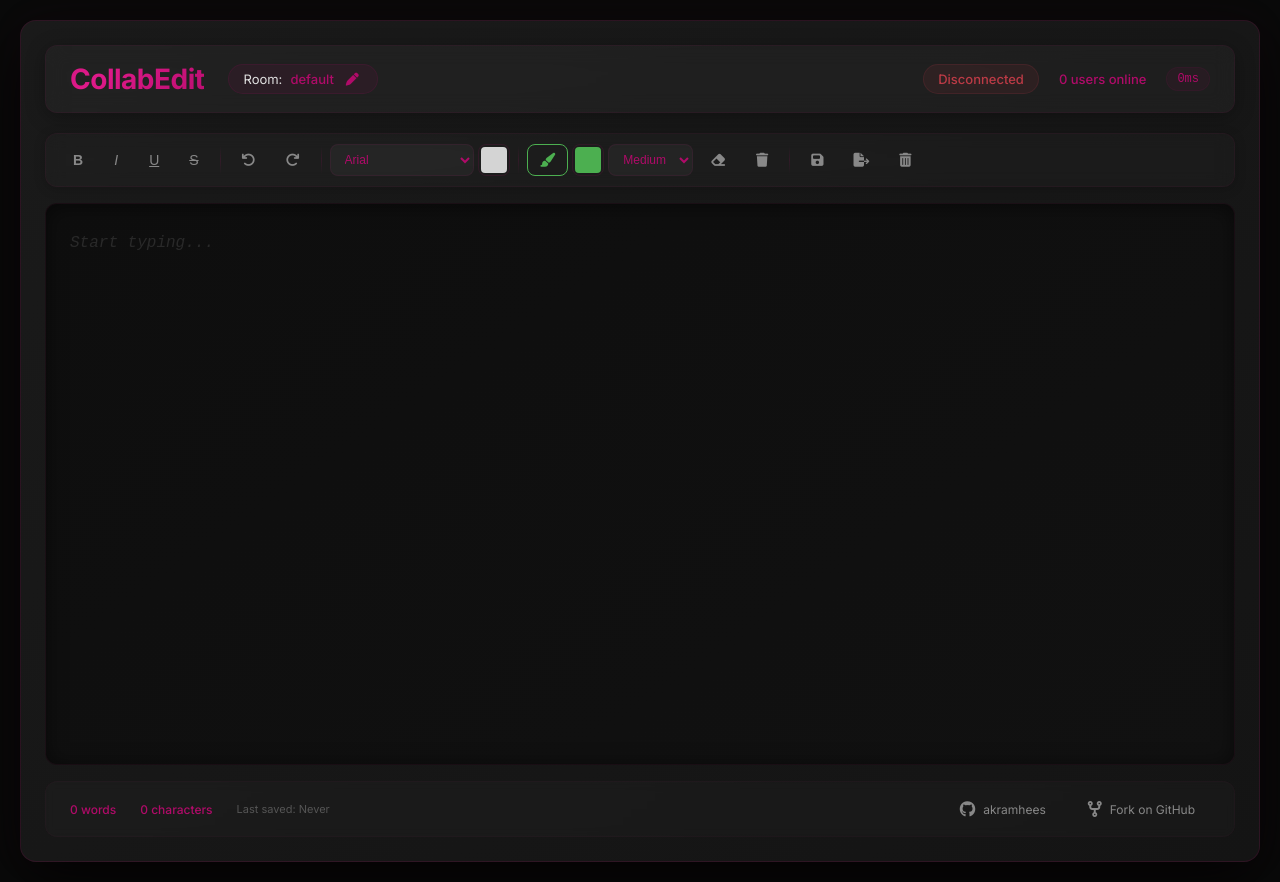
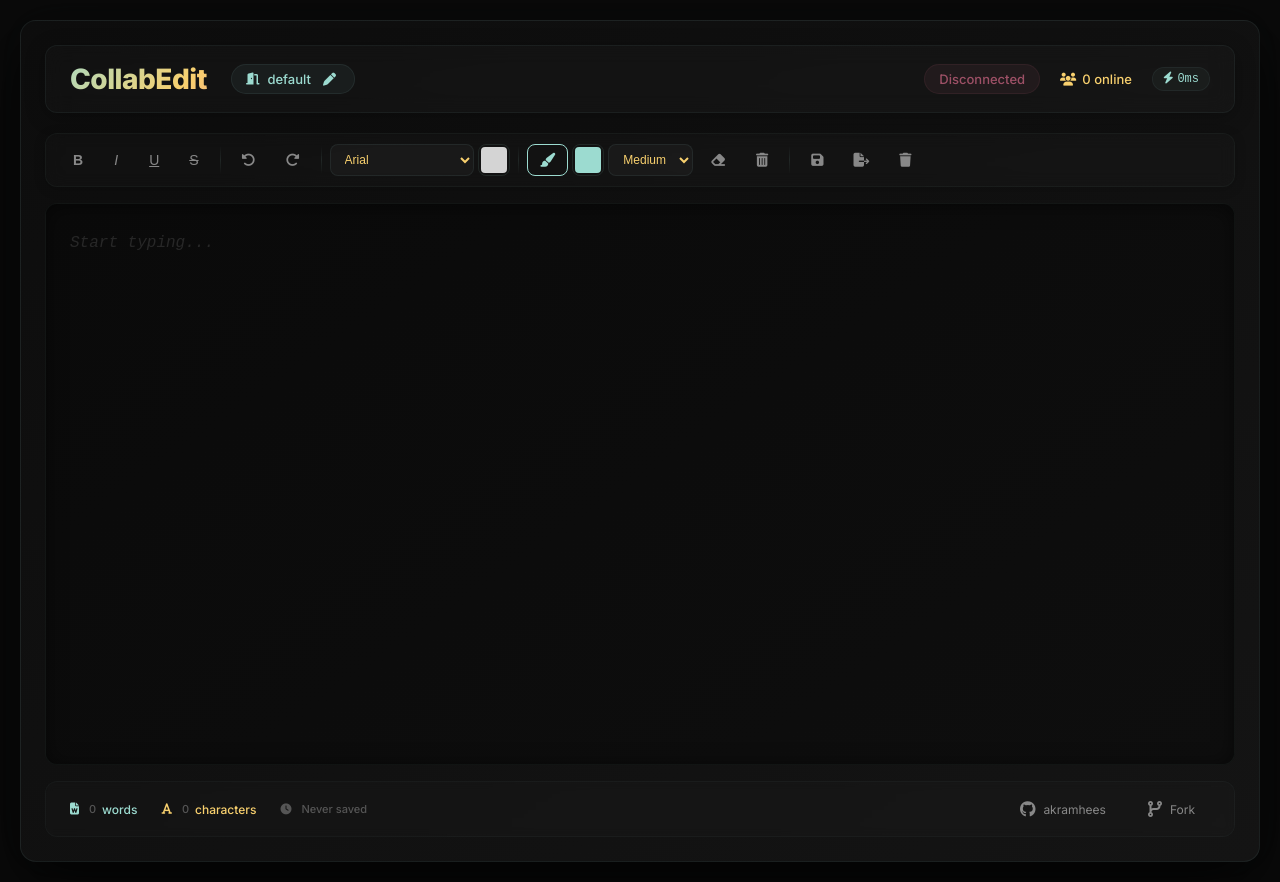
Before and after one commit to akramhees/collabedit, a website: page src/client/index.html in a window 1280 px wide. Both pictures are taken after a click on the button 547 px from the left and 160 px from the top of the page. Drawn offline with Linux system fonts and the light colour scheme.

Commit message:
feat: font awesome icons

```diff
--- a/src/client/editor.js
+++ b/src/client/editor.js
@@ -7,7 +7,7 @@ class EditorState {
     this.isDrawing = false;
     this.lastX = 0;
     this.lastY = 0;
-    this.drawColor = '#4CAF50';
+    this.drawColor = '#9CDBD0';
     this.drawSize = 4;
     this.isDrawMode = false;
     this.isRemoteUpdate = false;
@@ -15,37 +15,47 @@ class EditorState {
     this.historyIndex = -1;
     this.isUndoing = false;
     this.isEraser = false;
+    this.reconnectAttempts = 0;
+    this.maxReconnectAttempts = 20;
   }
 
   connect(roomId = 'default') {
     this.roomId = roomId;
+
     const protocol = window.location.protocol === 'https:' ? 'wss:' : 'ws:';
     const host = window.location.hostname || 'localhost';
-    const port = window.location.port || 3000;
-    const wsUrl = `${protocol}//${host}:${port}`;
+    const port = window.location.port || (window.location.protocol === 'https:' ? '' : ':3000');
+    const wsUrl = `${protocol}//${host}${port}/${roomId}`;
+
+    console.log('Connecting to WebSocket:', wsUrl);
 
     try {
       this.ws = new WebSocket(wsUrl);
 
       this.ws.onopen = () => {
         this.isConnected = true;
+        this.reconnectAttempts = 0;
         updateStatus(true);
-        console.log('Connected to server');
+        console.log('WebSocket connected successfully');
+        updateCursorInfo(1);
       };
 
       this.ws.onmessage = (event) => {
         try {
           const data = JSON.parse(event.data);
+          console.log('Received:', data.type);
           this.handleMessage(data);
         } catch (e) {
           console.error('Message parse error:', e);
         }
       };
 
-      this.ws.onclose = () => {
+      this.ws.onclose = (event) => {
         this.isConnected = false;
         updateStatus(false);
-        setTimeout(() => this.connect(this.roomId), 3000);
+        console.log('WebSocket closed:', event.code, event.reason);
+        updateCursorInfo(0);
+        this.reconnect();
       };
 
       this.ws.onerror = (error) => {
@@ -53,7 +63,18 @@ class EditorState {
       };
     } catch (e) {
       console.error('Connection error:', e);
-      setTimeout(() => this.connect(this.roomId), 3000);
+      this.reconnect();
+    }
+  }
+
+  reconnect() {
+    if (this.reconnectAttempts < this.maxReconnectAttempts) {
+      this.reconnectAttempts++;
+      const delay = Math.min(1000 * Math.pow(2, this.reconnectAttempts), 30000);
+      console.log(`Reconnecting in ${delay}ms... (attempt ${this.reconnectAttempts})`);
+      setTimeout(() => this.connect(this.roomId), delay);
+    } else {
+      console.error('Max reconnection attempts reached');
     }
   }
 
@@ -83,6 +104,7 @@ class EditorState {
         };
         img.src = data.drawing;
       }
+      console.log('Synced with server');
     } else if (data.type === 'update') {
       this.isRemoteUpdate = true;
       const currentText = editor.innerText;
@@ -90,6 +112,7 @@ class EditorState {
         editor.innerText = data.content;
         this.lastContent = data.content;
         updateStats();
+        console.log('Remote update applied');
       }
       this.isRemoteUpdate = false;
     } else if (data.type === 'draw') {
@@ -97,28 +120,33 @@ class EditorState {
         this.drawRemoteStroke(data.drawData);
         this.drawHistory.push(data.drawData);
         this.historyIndex = this.drawHistory.length - 1;
+        console.log('Remote draw applied');
       }
     } else if (data.type === 'clear_drawing') {
       if (!this.isUndoing) {
         ctx.clearRect(0, 0, canvas.width, canvas.height);
         this.drawHistory.push({ type: 'clear' });
         this.historyIndex = this.drawHistory.length - 1;
+        console.log('Remote clear applied');
       }
     } else if (data.type === 'undo_draw') {
       this.isUndoing = true;
       this.historyIndex = data.historyIndex;
       this.replayDrawHistory();
       this.isUndoing = false;
+      console.log('Remote undo applied');
     } else if (data.type === 'redo_draw') {
       this.isUndoing = true;
       this.historyIndex = data.historyIndex;
       this.replayDrawHistory();
       this.isUndoing = false;
+      console.log('Remote redo applied');
     } else if (data.type === 'erase_draw') {
       if (!this.isUndoing) {
         this.eraseRemoteStroke(data.eraseData);
         this.drawHistory.push({ type: 'erase', data: data.eraseData });
         this.historyIndex = this.drawHistory.length - 1;
+        console.log('Remote erase applied');
       }
     }
   }
@@ -133,7 +161,6 @@ class EditorState {
       if (entry.type === 'clear') {
         ctx.clearRect(0, 0, canvas.width, canvas.height);
       } else if (entry.type === 'erase') {
-        // Skip erase entries during replay - we'll re-apply them differently
         continue;
       } else if (entry.points && entry.points.length > 1) {
         ctx.beginPath();
@@ -141,7 +168,7 @@ class EditorState {
         for (let j = 1; j < entry.points.length; j++) {
           ctx.lineTo(entry.points[j].x, entry.points[j].y);
         }
-        ctx.strokeStyle = entry.color || '#4CAF50';
+        ctx.strokeStyle = entry.color || '#9CDBD0';
         ctx.lineWidth = entry.size || 4;
         ctx.lineCap = 'round';
         ctx.lineJoin = 'round';
@@ -149,7 +176,6 @@ class EditorState {
       }
     }
 
-    // Re-apply erase operations
     for (let i = 0; i <= this.historyIndex && i < this.drawHistory.length; i++) {
       const entry = this.drawHistory[i];
       if (entry.type === 'erase' && entry.data) {
@@ -170,7 +196,7 @@ class EditorState {
     for (let i = 1; i < points.length; i++) {
       ctx.lineTo(points[i].x, points[i].y);
     }
-    ctx.strokeStyle = strokeData.color || '#4CAF50';
+    ctx.strokeStyle = strokeData.color || '#9CDBD0';
     ctx.lineWidth = strokeData.size || 4;
     ctx.lineCap = 'round';
     ctx.lineJoin = 'round';
@@ -203,6 +229,9 @@ class EditorState {
         type: 'update',
         content: content
       }));
+      console.log('Update sent');
+    } else {
+      console.warn('Cannot send update - WebSocket not open');
     }
   }
 
@@ -385,8 +414,8 @@ function toggleDrawMode() {
   if (editorState.isDrawMode) {
     canvas.style.display = 'block';
     editor.style.opacity = '0.5';
-    btn.style.color = '#4CAF50';
-    btn.style.borderColor = '#4CAF50';
+    btn.style.color = '#9CDBD0';
+    btn.style.borderColor = '#9CDBD0';
     document.body.style.cursor = 'crosshair';
     document.getElementById('eraserToggle').style.display = 'inline-flex';
   } else {
@@ -406,8 +435,8 @@ function toggleEraser() {
   editorState.isEraser = !editorState.isEraser;
   const btn = document.getElementById('eraserToggle');
   if (editorState.isEraser) {
-    btn.style.color = '#f44336';
-    btn.style.borderColor = '#f44336';
+    btn.style.color = '#ED7497';
+    btn.style.borderColor = '#ED7497';
     document.body.style.cursor = 'not-allowed';
   } else {
     btn.style.color = '';
@@ -444,12 +473,16 @@ function updateStatus(connected) {
   }
 }
 
+function updateCursorInfo(count) {
+  document.getElementById('cursorInfo').textContent = count;
+}
+
 function updateStats() {
   const editor = document.getElementById('editor');
   const text = editor.innerText;
   const words = text.trim() ? text.trim().split(/\s+/).length : 0;
-  document.getElementById('wordCount').textContent = `${words} words`;
-  document.getElementById('charCount').textContent = `${text.length} characters`;
+  document.getElementById('wordCount').textContent = words;
+  document.getElementById('charCount').textContent = text.length;
 }
 
 function saveDocument() {
@@ -458,7 +491,7 @@ function saveDocument() {
   const drawing = canvas.toDataURL();
   localStorage.setItem('doc-backup', content);
   localStorage.setItem('drawing-backup', drawing);
-  document.getElementById('lastSaved').textContent = `Last saved: ${new Date().toLocaleTimeString()}`;
+  document.getElementById('lastSaved').textContent = new Date().toLocaleTimeString();
 }
 
 function exportDocument() {
@@ -557,6 +590,9 @@ function toggleRoomInput() {
 const roomId = window.location.hash.slice(1) || 'default';
 document.getElementById('roomId').textContent = roomId;
 
+console.log('Starting CollabEdit...');
+console.log('Room:', roomId);
+
 editorState.connect(roomId);
 
 const editor = document.getElementById('editor');
@@ -600,4 +636,4 @@ setInterval(() => {
 
 setTimeout(initCanvas, 100);
 
-console.log('Editor initialized with eraser and undo/redo for drawings');
+console.log('Editor initialized');
--- a/src/client/index.html
+++ b/src/client/index.html
@@ -6,7 +6,7 @@
   <title>CollabEdit - Realtime Collaborative Editor</title>
   <link rel="stylesheet" href="/styles.css">
   <link rel="stylesheet" href="https://cdnjs.cloudflare.com/ajax/libs/font-awesome/6.5.1/css/all.min.css">
-  <link href="https://fonts.googleapis.com/css2?family=Inter:wght@400;500;600;700&display=swap" rel="stylesheet">
+  <link href="https://fonts.googleapis.com/css2?family=Inter:wght@400;500;600;700;800&display=swap" rel="stylesheet">
 </head>
 <body>
   <div class="container">
@@ -14,7 +14,8 @@
       <div class="header-left">
         <h1>CollabEdit</h1>
         <div class="room-info">
-          Room: <span id="roomId">default</span>
+          <i class="fas fa-door-open" style="color:#9CDBD0;font-size:12px;"></i>
+          <span id="roomId">default</span>
           <input type="text" id="roomInput" placeholder="Change room" style="display:none;">
           <button onclick="toggleRoomInput()" title="Edit room name">
             <i class="fas fa-pen"></i>
@@ -22,9 +23,9 @@
         </div>
       </div>
       <div class="header-right">
-        <div class="status" id="status">Connecting...</div>
-        <div class="cursor-info" id="cursorInfo">0 users online</div>
-        <div class="latency" id="latency">0ms</div>
+        <div class="status" id="status"><i class="fas fa-circle" style="font-size:8px;margin-right:6px;"></i>Connecting...</div>
+        <div class="cursor-info"><i class="fas fa-users" style="margin-right:6px;"></i><span id="cursorInfo">0</span> online</div>
+        <div class="latency"><i class="fas fa-bolt" style="margin-right:4px;"></i><span id="latency">0</span>ms</div>
       </div>
     </header>
 
@@ -34,8 +35,8 @@
       <button onclick="formatText('underline')" title="Underline"><u>U</u></button>
       <button onclick="formatText('strikeThrough')" title="Strikethrough"><s>S</s></button>
       <span class="toolbar-separator"></span>
-      <button onclick="undoAction()" title="Undo"><i class="fas fa-undo"></i></button>
-      <button onclick="redoAction()" title="Redo"><i class="fas fa-redo"></i></button>
+      <button onclick="undoAction()" title="Undo"><i class="fas fa-undo-alt"></i></button>
+      <button onclick="redoAction()" title="Redo"><i class="fas fa-redo-alt"></i></button>
       <span class="toolbar-separator"></span>
       <select id="fontFamily" onchange="changeFontFamily()" title="Font family">
         <option value="Arial">Arial</option>
@@ -51,7 +52,7 @@
       <button onclick="toggleDrawMode()" id="drawToggle" title="Toggle drawing mode">
         <i class="fas fa-paint-brush"></i>
       </button>
-      <input type="color" id="drawColor" value="#4CAF50" onchange="changeDrawColor()" title="Draw color">
+      <input type="color" id="drawColor" value="#9CDBD0" onchange="changeDrawColor()" title="Draw color">
       <select id="drawSize" onchange="changeDrawSize()" title="Draw size">
         <option value="2">Small</option>
         <option value="4" selected>Medium</option>
@@ -62,12 +63,12 @@
         <i class="fas fa-eraser"></i>
       </button>
       <button onclick="clearDrawing()" title="Clear all drawings">
-        <i class="fas fa-trash"></i>
+        <i class="fas fa-trash-alt"></i>
       </button>
       <span class="toolbar-separator"></span>
       <button onclick="saveDocument()" title="Save"><i class="fas fa-save"></i></button>
       <button onclick="exportDocument()" title="Export"><i class="fas fa-file-export"></i></button>
-      <button onclick="clearDocument()" title="Clear all"><i class="fas fa-trash-alt"></i></button>
+      <button onclick="clearDocument()" title="Clear all"><i class="fas fa-trash"></i></button>
     </div>
 
     <div id="editor-container">
@@ -77,9 +78,9 @@
 
     <div class="footer">
       <div class="footer-left">
-        <span id="wordCount">0 words</span>
-        <span id="charCount">0 characters</span>
-        <span id="lastSaved">Last saved: Never</span>
+        <span><i class="fas fa-file-word" style="margin-right:4px;"></i><span id="wordCount">0</span> words</span>
+        <span><i class="fas fa-font" style="margin-right:4px;"></i><span id="charCount">0</span> characters</span>
+        <span><i class="fas fa-clock" style="margin-right:4px;"></i><span id="lastSaved">Never saved</span></span>
       </div>
       <div class="footer-right">
         <a href="https://github.com/akramhees" target="_blank" class="github-link">
@@ -87,8 +88,8 @@
           akramhees
         </a>
         <a href="https://github.com/akramhees/collabedit" target="_blank" class="github-link">
-          <i class="fas fa-code-fork"></i>
-          Fork on GitHub
+          <i class="fas fa-code-branch"></i>
+          Fork
         </a>
       </div>
     </div>
--- a/src/client/styles.css
+++ b/src/client/styles.css
@@ -20,11 +20,11 @@ body {
   max-width: 1400px;
   width: 100%;
   margin: 0 auto;
-  background: linear-gradient(145deg, #1a1a1a, #141414);
+  background: linear-gradient(145deg, #0d0d0d, #141414);
   border-radius: 16px;
-  border: 1px solid rgba(176, 11, 105, 0.15);
+  border: 1px solid rgba(157, 219, 208, 0.08);
   padding: 24px;
-  box-shadow: 0 20px 60px rgba(0,0,0,0.8), 0 0 40px rgba(176, 11, 105, 0.05);
+  box-shadow: 0 20px 60px rgba(0,0,0,0.8), 0 0 40px rgba(157, 219, 208, 0.02);
 }
 
 header {
@@ -33,10 +33,10 @@ header {
   align-items: center;
   margin-bottom: 20px;
   padding: 16px 24px;
-  background: rgba(255,255,255,0.03);
+  background: rgba(255,255,255,0.02);
   backdrop-filter: blur(10px);
   border-radius: 12px;
-  border: 1px solid rgba(176, 11, 105, 0.08);
+  border: 1px solid rgba(157, 219, 208, 0.06);
   box-shadow: 0 4px 20px rgba(0,0,0,0.3);
 }
 
@@ -49,12 +49,12 @@ header {
 .header-left h1 {
   font-size: 26px;
   font-weight: 800;
-  background: linear-gradient(135deg, #b00b69, #e01a8a, #b00b69);
-  background-size: 200% 200%;
+  background: linear-gradient(135deg, #9CDBD0, #F8D06E, #ED7497, #9CDBD0);
+  background-size: 300% 300%;
   -webkit-background-clip: text;
   -webkit-text-fill-color: transparent;
   background-clip: text;
-  animation: shimmer 3s ease-in-out infinite;
+  animation: shimmer 4s ease-in-out infinite;
   letter-spacing: -0.5px;
 }
 
@@ -67,28 +67,28 @@ header {
   display: flex;
   align-items: center;
   gap: 8px;
-  background: rgba(176, 11, 105, 0.08);
+  background: rgba(157, 219, 208, 0.06);
   padding: 6px 14px;
   border-radius: 20px;
   font-size: 13px;
-  border: 1px solid rgba(176, 11, 105, 0.12);
+  border: 1px solid rgba(157, 219, 208, 0.08);
   transition: all 0.3s ease;
 }
 
 .room-info:hover {
-  border-color: rgba(176, 11, 105, 0.3);
-  background: rgba(176, 11, 105, 0.12);
+  border-color: rgba(157, 219, 208, 0.2);
+  background: rgba(157, 219, 208, 0.08);
 }
 
 .room-info span {
-  color: #b00b69;
+  color: #9CDBD0;
   font-weight: 500;
 }
 
 .room-info input {
-  background: rgba(255,255,255,0.05);
+  background: rgba(255,255,255,0.04);
   color: #e0e0e0;
-  border: 1px solid rgba(176, 11, 105, 0.2);
+  border: 1px solid rgba(157, 219, 208, 0.15);
   border-radius: 6px;
   padding: 4px 10px;
   font-size: 13px;
@@ -98,14 +98,14 @@ header {
 
 .room-info input:focus {
   outline: none;
-  border-color: #b00b69;
-  box-shadow: 0 0 20px rgba(176, 11, 105, 0.1);
+  border-color: #9CDBD0;
+  box-shadow: 0 0 20px rgba(157, 219, 208, 0.05);
 }
 
 .room-info button {
   background: transparent;
   border: none;
-  color: #b00b69;
+  color: #9CDBD0;
   cursor: pointer;
   font-size: 13px;
   padding: 0 4px;
@@ -113,7 +113,7 @@ header {
 }
 
 .room-info button:hover {
-  color: #e01a8a;
+  color: #F8D06E;
   transform: rotate(10deg);
 }
 
@@ -132,31 +132,31 @@ header {
 }
 
 .status.connected {
-  color: #b00b69;
-  background: rgba(176, 11, 105, 0.12);
-  border: 1px solid rgba(176, 11, 105, 0.15);
+  color: #9CDBD0;
+  background: rgba(157, 219, 208, 0.1);
+  border: 1px solid rgba(157, 219, 208, 0.12);
 }
 
 .status.disconnected {
-  color: #ff4757;
-  background: rgba(255, 71, 87, 0.1);
-  border: 1px solid rgba(255, 71, 87, 0.15);
+  color: #ED7497;
+  background: rgba(237, 116, 151, 0.1);
+  border: 1px solid rgba(237, 116, 151, 0.12);
   animation: pulse 1.5s ease-in-out infinite;
 }
 
 .cursor-info {
-  color: #b00b69;
+  color: #F8D06E;
   font-weight: 500;
 }
 
 .latency {
-  color: #b00b69;
+  color: #9CDBD0;
   font-family: 'Courier New', monospace;
   font-size: 12px;
   padding: 4px 10px;
-  background: rgba(176, 11, 105, 0.06);
+  background: rgba(157, 219, 208, 0.04);
   border-radius: 12px;
-  border: 1px solid rgba(176, 11, 105, 0.08);
+  border: 1px solid rgba(157, 219, 208, 0.06);
 }
 
 .toolbar {
@@ -164,10 +164,10 @@ header {
   gap: 4px;
   margin-bottom: 16px;
   padding: 10px 14px;
-  background: rgba(255,255,255,0.02);
+  background: rgba(255,255,255,0.015);
   backdrop-filter: blur(8px);
   border-radius: 12px;
-  border: 1px solid rgba(176, 11, 105, 0.06);
+  border: 1px solid rgba(157, 219, 208, 0.04);
   flex-wrap: wrap;
   align-items: center;
   box-shadow: 0 2px 12px rgba(0,0,0,0.2);
@@ -191,11 +191,11 @@ header {
 }
 
 .toolbar button:hover {
-  background: rgba(176, 11, 105, 0.08);
-  border-color: rgba(176, 11, 105, 0.15);
-  color: #b00b69;
+  background: rgba(157, 219, 208, 0.06);
+  border-color: rgba(157, 219, 208, 0.1);
+  color: #9CDBD0;
   transform: translateY(-1px);
-  box-shadow: 0 4px 12px rgba(176, 11, 105, 0.1);
+  box-shadow: 0 4px 12px rgba(157, 219, 208, 0.05);
 }
 
 .toolbar button:active {
@@ -207,9 +207,9 @@ header {
 }
 
 .toolbar select {
-  background: rgba(255,255,255,0.04);
-  color: #b00b69;
-  border: 1px solid rgba(176, 11, 105, 0.1);
+  background: rgba(255,255,255,0.03);
+  color: #F8D06E;
+  border: 1px solid rgba(157, 219, 208, 0.08);
   border-radius: 8px;
   padding: 4px 10px;
   font-size: 12px;
@@ -219,14 +219,14 @@ header {
 }
 
 .toolbar select:hover {
-  border-color: rgba(176, 11, 105, 0.25);
-  background: rgba(176, 11, 105, 0.04);
+  border-color: rgba(157, 219, 208, 0.2);
+  background: rgba(157, 219, 208, 0.04);
 }
 
 .toolbar select:focus {
   outline: none;
-  border-color: #b00b69;
-  box-shadow: 0 0 20px rgba(176, 11, 105, 0.05);
+  border-color: #9CDBD0;
+  box-shadow: 0 0 20px rgba(157, 219, 208, 0.03);
 }
 
 .toolbar select option {
@@ -237,7 +237,7 @@ header {
 .toolbar input[type="color"] {
   width: 32px;
   height: 32px;
-  border: 1px solid rgba(176, 11, 105, 0.15);
+  border: 1px solid rgba(157, 219, 208, 0.1);
   border-radius: 8px;
   padding: 2px;
   cursor: pointer;
@@ -246,8 +246,8 @@ header {
 }
 
 .toolbar input[type="color"]:hover {
-  border-color: #b00b69;
-  box-shadow: 0 0 20px rgba(176, 11, 105, 0.1);
+  border-color: #9CDBD0;
+  box-shadow: 0 0 20px rgba(157, 219, 208, 0.05);
 }
 
 .toolbar input[type="color"]::-webkit-color-swatch-wrapper {
@@ -262,15 +262,15 @@ header {
 .toolbar-separator {
   width: 1px;
   height: 28px;
-  background: linear-gradient(to bottom, transparent, rgba(176, 11, 105, 0.15), transparent);
+  background: linear-gradient(to bottom, transparent, rgba(157, 219, 208, 0.1), transparent);
   margin: 0 4px;
 }
 
 #editor-container {
   position: relative;
-  background: linear-gradient(145deg, #0e0e0e, #111111);
+  background: linear-gradient(145deg, #0a0a0a, #0e0e0e);
   border-radius: 12px;
-  border: 1px solid rgba(176, 11, 105, 0.06);
+  border: 1px solid rgba(157, 219, 208, 0.04);
   min-height: 70vh;
   overflow: hidden;
   box-shadow: inset 0 2px 20px rgba(0,0,0,0.5);
@@ -278,8 +278,8 @@ header {
 }
 
 #editor-container:focus-within {
-  border-color: rgba(176, 11, 105, 0.2);
-  box-shadow: inset 0 2px 20px rgba(0,0,0,0.5), 0 0 40px rgba(176, 11, 105, 0.02);
+  border-color: rgba(157, 219, 208, 0.12);
+  box-shadow: inset 0 2px 20px rgba(0,0,0,0.5), 0 0 40px rgba(157, 219, 208, 0.01);
 }
 
 #editor {
@@ -309,21 +309,21 @@ header {
 }
 
 #editor b, #editor strong {
-  color: #b00b69;
+  color: #9CDBD0;
   font-weight: 700;
 }
 
 #editor i, #editor em {
-  color: #b00b69;
+  color: #ED7497;
 }
 
 #editor u {
-  color: #b00b69;
-  text-decoration-color: #b00b69;
+  color: #F8D06E;
+  text-decoration-color: #F8D06E;
 }
 
 #editor s {
-  color: #b00b69;
+  color: #ED7497;
 }
 
 #drawCanvas {
@@ -344,9 +344,9 @@ header {
   align-items: center;
   margin-top: 16px;
   padding: 12px 24px;
-  background: rgba(255,255,255,0.02);
+  background: rgba(255,255,255,0.015);
   border-radius: 12px;
-  border: 1px solid rgba(176, 11, 105, 0.04);
+  border: 1px solid rgba(157, 219, 208, 0.03);
   font-size: 12px;
   color: #666;
   backdrop-filter: blur(4px);
@@ -365,12 +365,12 @@ header {
 }
 
 .footer-left span:first-child {
-  color: #b00b69;
+  color: #9CDBD0;
   font-weight: 500;
 }
 
 .footer-left span:nth-child(2) {
-  color: #b00b69;
+  color: #F8D06E;
   font-weight: 500;
 }
 
@@ -399,9 +399,9 @@ header {
 }
 
 .github-link:hover {
-  color: #b00b69;
-  background: rgba(176, 11, 105, 0.06);
-  border-color: rgba(176, 11, 105, 0.1);
+  color: #ED7497;
+  background: rgba(237, 116, 151, 0.06);
+  border-color: rgba(237, 116, 151, 0.1);
   transform: translateY(-1px);
 }
 
@@ -420,23 +420,23 @@ header {
 }
 
 ::-webkit-scrollbar-track {
-  background: rgba(255,255,255,0.02);
+  background: rgba(255,255,255,0.01);
   border-radius: 3px;
 }
 
 ::-webkit-scrollbar-thumb {
-  background: linear-gradient(to bottom, #b00b69, #e01a8a);
+  background: linear-gradient(to bottom, #9CDBD0, #ED7497);
   border-radius: 3px;
   transition: all 0.3s ease;
 }
 
 ::-webkit-scrollbar-thumb:hover {
-  background: linear-gradient(to bottom, #e01a8a, #b00b69);
+  background: linear-gradient(to bottom, #ED7497, #F8D06E);
 }
 
 @keyframes pulse {
   0%, 100% { opacity: 1; }
-  50% { opacity: 0.5; }
+  50% { opacity: 0.4; }
 }
 
 .status.connecting {
@@ -444,7 +444,7 @@ header {
 }
 
 ::selection {
-  background: rgba(176, 11, 105, 0.3);
+  background: rgba(157, 219, 208, 0.2);
   color: #fff;
 }
 
```
